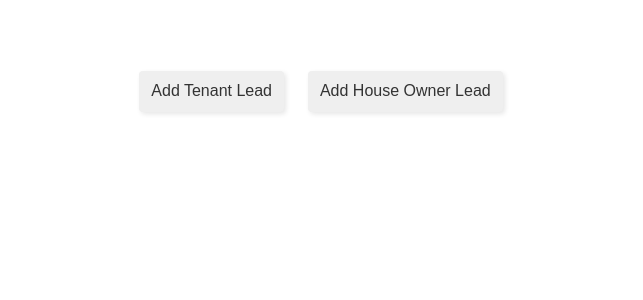
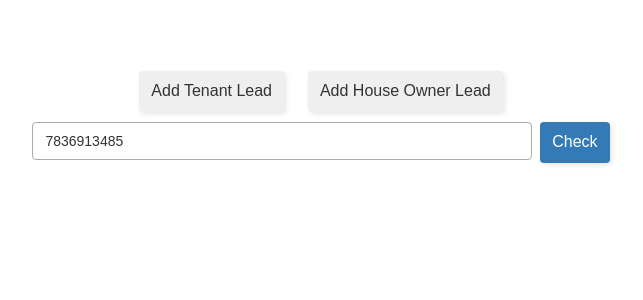
Before and after one commit to Halanx/Halanx-Leads-Management-Tool, a Django app: page /leads/new/ in a window 1280 px wide. Shown: the part 51-351 px from the top of the page, without its empty margins (334-977 px from the left). Run offline with Django 3.2, Linux system fonts and the light colour scheme; a user stored in the database is signed in; tables that the repository leaves empty hold one stand-in row (values such as "Sample post"); some libraries are stand-ins or nearby versions.

Commit message:
added existing lead check

```diff
--- a/lead_managers/templates/new_lead_form.html
+++ b/lead_managers/templates/new_lead_form.html
@@ -23,6 +23,24 @@ Add New Lead
                 <button class="btn visibility_toggle new_lead_form_btn" data-container-id="add_house_owner_lead">
                     Add House Owner Lead
                 </button>
+            </div>
+        </div>
+
+        <div class="row" id="check_lead">
+            <div class="col text-center">
+                <form method="post" id="check_lead_form" action="{% url 'lead_exists_view' %}">
+                    <input type="text" name="phone_no" value="7836913485"
+                           placeholder="Enter Phone No. to check if lead already exists or not">
+
+                    <button type="submit" class="btn btn-primary">Check</button>
+                </form>
+            </div>
+        </div>
+
+        <div class="row" id="check_lead_result">
+            <div class="col text-center" id="check_tenant_lead_result">
+            </div>
+            <div class="col text-center" id="check_house_owner_lead_result">
             </div>
         </div>
 
@@ -359,6 +377,7 @@ Add New Lead
 {% block script %}
 <script>
     $('.new_lead_form_btn').click(function () {
+        $('#check_lead').hide();
         if($(this).attr('data-container-id') === 'add_tenant_lead') {
             $('#add_house_owner_lead').hide();
         } else {
@@ -390,6 +409,28 @@ Add New Lead
         reload_after_submit: true
     });
 
+    ajax_form_submit('#check_lead_form', {
+        success_result_alert: false,
+        success_callback: function (data) {
+            if (data['tenant_lead']) {
+                $('#check_tenant_lead_result').html(
+                    "Found 1 tenant lead <a href=\"{{ lead_manage_page_url }}?type=tenant_lead&id={0}\">{1}</a>".format(
+                        data['tenant_lead']['id'], data['tenant_lead']['name']
+                    ));
+            } else {
+                $('#check_tenant_lead_result').html("No tenant leads found.");
+            }
+            if (data['house_owner_lead']) {
+                $('#check_house_owner_lead_result').html(
+                    "Found 1 house owner lead <a href=\"{{ lead_manage_page_url }}?type=house_owner_lead&id={0}\">{1}</a>".format(
+                        data['house_owner_lead']['id'], data['house_owner_lead']['name']
+                    ));
+            } else {
+                $('#check_house_owner_lead_result').html("No house owner leads found.")
+            }
+        }
+    });
+
     $(document).ready(function () {
         set_space_subtype_options();
     });
--- a/lead_managers/urls.py
+++ b/lead_managers/urls.py
@@ -11,6 +11,7 @@ urlpatterns = [
     url(r'^login_otp/$', views.login_otp_view, name='login_otp_view'),
 
     url(r'^leads/$', views.leads_list_view, name='leads_list_view'),
+    url(r'^leads/exists/$', views.lead_exists_view, name='lead_exists_view'),
     url(r'^leads/new/$', views.new_lead_form_view, name='new_lead_form_view'),
     url(r'^leads/manage/$', views.lead_manage_view, name='lead_manage_view'),
     url(r'^leads/edit/$', views.lead_edit_form_view, name='lead_edit_form_view'),
--- a/lead_managers/views.py
+++ b/lead_managers/views.py
@@ -230,6 +230,30 @@ def leads_list_view(request):
 
 
 @lead_manager_login_required
+@require_http_methods(['POST'])
+def lead_exists_view(request):
+    phone_no = request.POST.get('phone_no')
+    tenant_lead = TenantLead.objects.filter(phone_no=phone_no).first()
+    house_owner_lead = HouseOwnerLead.objects.filter(phone_no=phone_no).first()
+    data = {}
+    if tenant_lead:
+        data['tenant_lead'] = {
+            'id': tenant_lead.id,
+            'name': tenant_lead.name
+        }
+    else:
+        data['tenant_lead'] = None
+    if house_owner_lead:
+        data['house_owner_lead'] = {
+            'id': house_owner_lead.id,
+            'name': house_owner_lead.name
+        }
+    else:
+        data['house_owner_lead'] = None
+    return JsonResponse(data)
+
+
+@lead_manager_login_required
 @require_http_methods(['GET'])
 def lead_manage_view(request):
     lead_manager = LeadManager.objects.get(user=request.user)
--- a/static_dev/js/ajax_utils.js
+++ b/static_dev/js/ajax_utils.js
@@ -1,7 +1,7 @@
 function ajax_form_submit(form_id, options={}) {
 
     let confirmation = options['confirmation'] || null;
-    let success_result_alert = options['success_result_alert'] || true;
+    let success_result_alert = (options['success_result_alert'] !== false);
     let reload_after_submit = options['reload_after_submit'] || false;
     let success_callback = options['success_callback'] || function(){};
 
@@ -28,7 +28,7 @@ function ajax_form_submit(form_id, options={}) {
                 if(reload_after_submit) {
                     location.reload();
                 }
-                success_callback();
+                success_callback(data);
             },
             error: function( jqXhr, textStatus, errorThrown ){
                 console.log(errorThrown);
```
